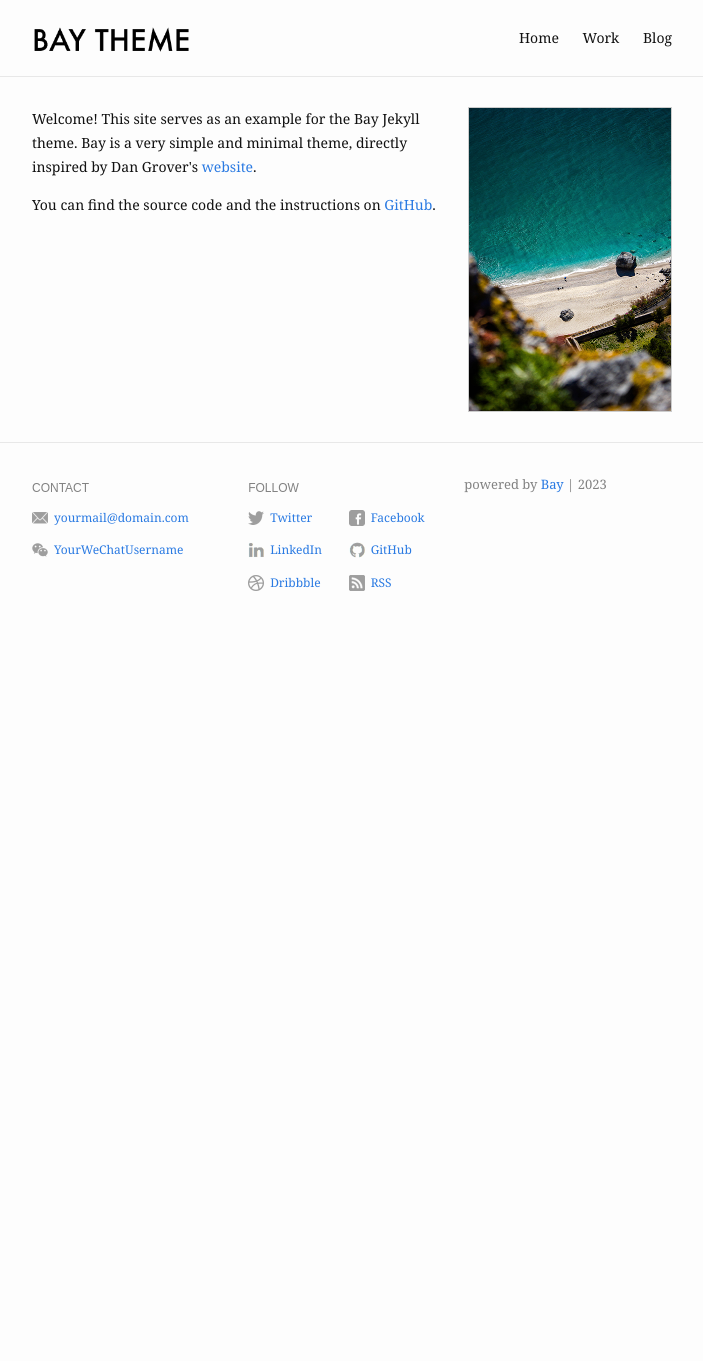
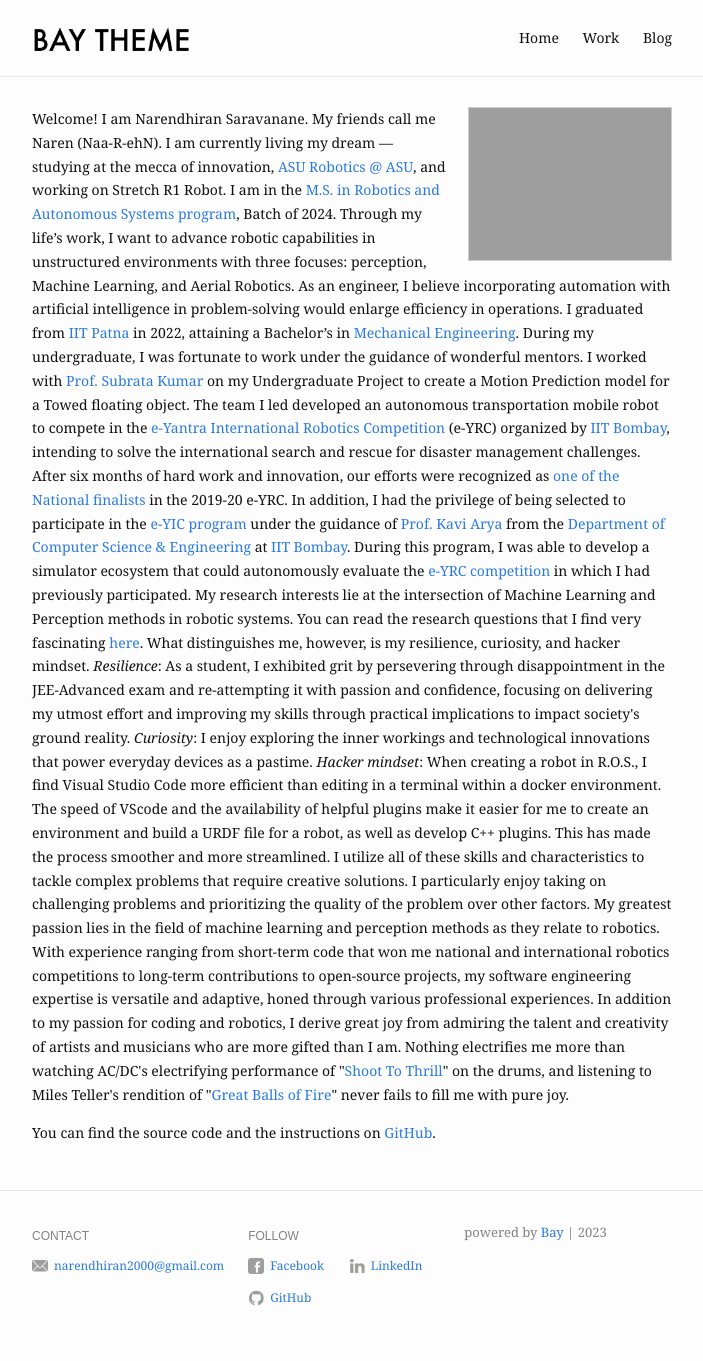
Before and after one commit to naren200/naren200.github.io, a Jekyll site: the page built from index.md, in a window 1280 px wide. Shown: the whole page, without its empty margins (288-991 px from the left). Built offline with Jekyll 4.4.1, drawn with Linux system fonts in a browser that asks for light colours; before the commit the page ends 900 px from its top, so only the background shows below that.

Commit message:
Updated home and links

```diff
--- a/_config.yml
+++ b/_config.yml
@@ -20,25 +20,25 @@
   show_powered_by: true
   contact:
     - name: Email
-      value: yourmail@domain.com
-      link: mailto:yourmail@domain.com
-    - name: WeChat
-      value: YourWeChatUsername
-      link: "#"
+      value: narendhiran2000@gmail.com
+      link: mailto:narendhiran2000@gmail.com
+    # - name: WeChat
+    #   value: YourWeChatUsername
+    #   link: "#"
   follow:
-    - name: Twitter
-      link: http://twitter.com/YourTwitterUsername
-      username: "@YourTwitterUsername"
+    # - name: Twitter
+    #   link: http://twitter.com/YourTwitterUsername
+    #   username: "@YourTwitterUsername"
     - name: Facebook
-      link: http://facebook.com/YourFacebookUsername
+      link: https://www.facebook.com/narendhiran.saravanane.9/
     - name: LinkedIn
-      link: http://linkedin.com/in/YourLinkedInUsername
+      link: https://www.linkedin.com/in/narendhiran13/
     - name: GitHub
-      link: http://github.com/YourGitHubUsername
-    - name: Dribbble
-      link: https://dribbble.com/YourDribbbleUsername
-    - name: RSS
-      link: /feed.xml
+      link: https://github.com/naren200
+    # - name: Dribbble
+    #   link: https://dribbble.com/YourDribbbleUsername
+    # - name: RSS
+    #   link: /feed.xml
 
 # Build settings
 markdown: kramdown
--- a/index.md
+++ b/index.md
@@ -1,12 +1,41 @@
 ---
 layout: home
 profile_picture:
-  src: /assets/img/profile-pic.jpg
+  src: /assets/img/naren_profile.jpg
   alt: website picture
 ---
 
 <p>
-  Welcome! This site serves as an example for the Bay Jekyll theme. Bay is a very simple and minimal theme, directly inspired by Dan Grover's <a href="http://dangrover.com">website</a>.
+
+  Welcome! I am Narendhiran Saravanane. My friends call me Naren (Naa-R-ehN).
+
+  I am currently living my dream — studying at the mecca of innovation,<a href="https://robotics.asu.edu/"> ASU Robotics @ ASU</a>, and working on Stretch R1 Robot. I am in the <a href="https://ras.engineering.asu.edu/"> M.S. in Robotics and Autonomous Systems program</a>, Batch of 2024. Through my life’s work, I want to advance robotic capabilities in unstructured environments with three focuses: perception, Machine Learning, and Aerial Robotics.  As an engineer, I believe incorporating automation with artificial intelligence in problem-solving would enlarge efficiency in operations.
+
+
+
+  I graduated from <a href="https://www.iitp.ac.in/">IIT Patna</a> in 2022, attaining a Bachelor’s in <a href="https://www.me.iitb.ac.in/">Mechanical Engineering</a>. During my undergraduate, I was fortunate to work under the guidance of wonderful mentors. I worked with <a href="https://www.iitp.ac.in/index.php/people-6/faculty/2-uncategorised/241-view-profile-38">Prof. Subrata Kumar</a> on my Undergraduate Project to create a Motion Prediction model for a Towed floating object.
+
+  The team I led developed an autonomous transportation mobile robot to compete in the <a href="https://portal.e-yantra.org/#about">e-Yantra International Robotics Competition</a> (e-YRC) organized by <a href="https://www.iitb.ac.in/">IIT Bombay</a>, intending to solve the international search and rescue for disaster management challenges. After six months of hard work and innovation, our efforts were recognized as <a href="https://drive.google.com/file/d/1kweAUygwfA52OVF7uBK29grWofsJmhxy/view?usp=sharing">one of the National finalists</a> in the 2019-20 e-YRC.
+
+  In addition, I had the privilege of being selected to participate in the <a href="https://www.e-yantra.org/eysip">e-YIC program</a> under the guidance of <a href="https://www.it.iitb.ac.in/~kavi/">Prof. Kavi Arya</a> from the <a href="https://www.cse.iitb.ac.in/">Department of Computer Science & Engineering</a> at <a href="https://www.iitb.ac.in/">IIT Bombay</a>. During this program, I was able to develop a simulator ecosystem that could autonomously evaluate the <a href="https://portal.e-yantra.org/#about">e-YRC competition</a> in which I had previously participated.
+
+  My research interests lie at the intersection of Machine Learning and Perception methods in robotic systems. You can read the research questions that I find very fascinating <a href="https://naren200.github.io/">here</a>.
+
+  What distinguishes me, however, is my resilience, curiosity, and hacker mindset.
+
+  <i>Resilience</i>: As a student, I exhibited grit by persevering through disappointment in the JEE-Advanced exam and re-attempting it with passion and confidence, focusing on delivering my utmost effort and improving my skills through practical implications to impact society's ground reality.
+
+
+  <i>Curiosity</i>: I enjoy exploring the inner workings and technological innovations that power everyday devices as a pastime.
+
+  <i>Hacker mindset</i>: When creating a robot in R.O.S., I find Visual Studio Code more efficient than editing in a terminal within a docker environment. The speed of VScode and the availability of helpful plugins make it easier for me to create an environment and build a URDF file for a robot, as well as develop C++ plugins. This has made the process smoother and more streamlined.
+
+  I utilize all of these skills and characteristics to tackle complex problems that require creative solutions. I particularly enjoy taking on challenging problems and prioritizing the quality of the problem over other factors. My greatest passion lies in the field of machine learning and perception methods as they relate to robotics.
+  With experience ranging from short-term code that won me national and international robotics competitions to long-term contributions to open-source projects, my software engineering expertise is versatile and adaptive, honed through various professional experiences.
+
+  In addition to my passion for coding and robotics, I derive great joy from admiring the talent and creativity of artists and musicians who are more gifted than I am. Nothing electrifies me more than watching AC/DC's electrifying performance of "<a href="https://youtu.be/xRQnJyP77tY">Shoot To Thrill</a>" on the drums, and listening to Miles Teller's rendition of "<a href="https://youtu.be/pVcMsjyKlaM">Great Balls of Fire</a>" never fails to fill me with pure joy.
+
+
 </p>
 
 <p>
```
Also changed, not shown: 1 other file.
